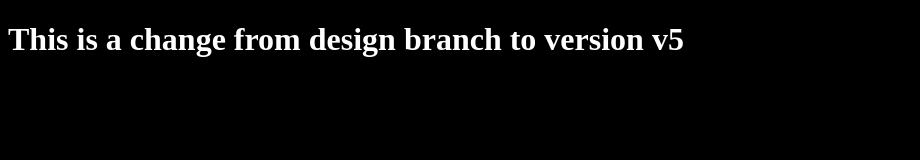
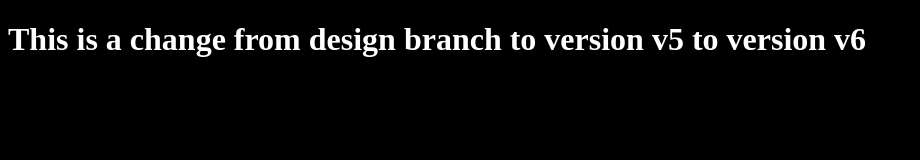
Before and after one commit to aashusailani-source/testingRepo, a plain HTML site: page index.html in a window 1280 px wide. Shown: the whole page, without its empty margins (0-920 px from the left). Drawn offline with Linux system fonts and the light colour scheme.

Commit message:
changed in H1 v5 to v6

```diff
--- a/index.html
+++ b/index.html
@@ -7,6 +7,6 @@
     <title>Document</title>
 </head>
 <body>
-    <h1>This is a change from design branch to version v5</h1>
+    <h1>This is a change from design branch to version v5 to version v6</h1>
 </body>
 </html>
```
